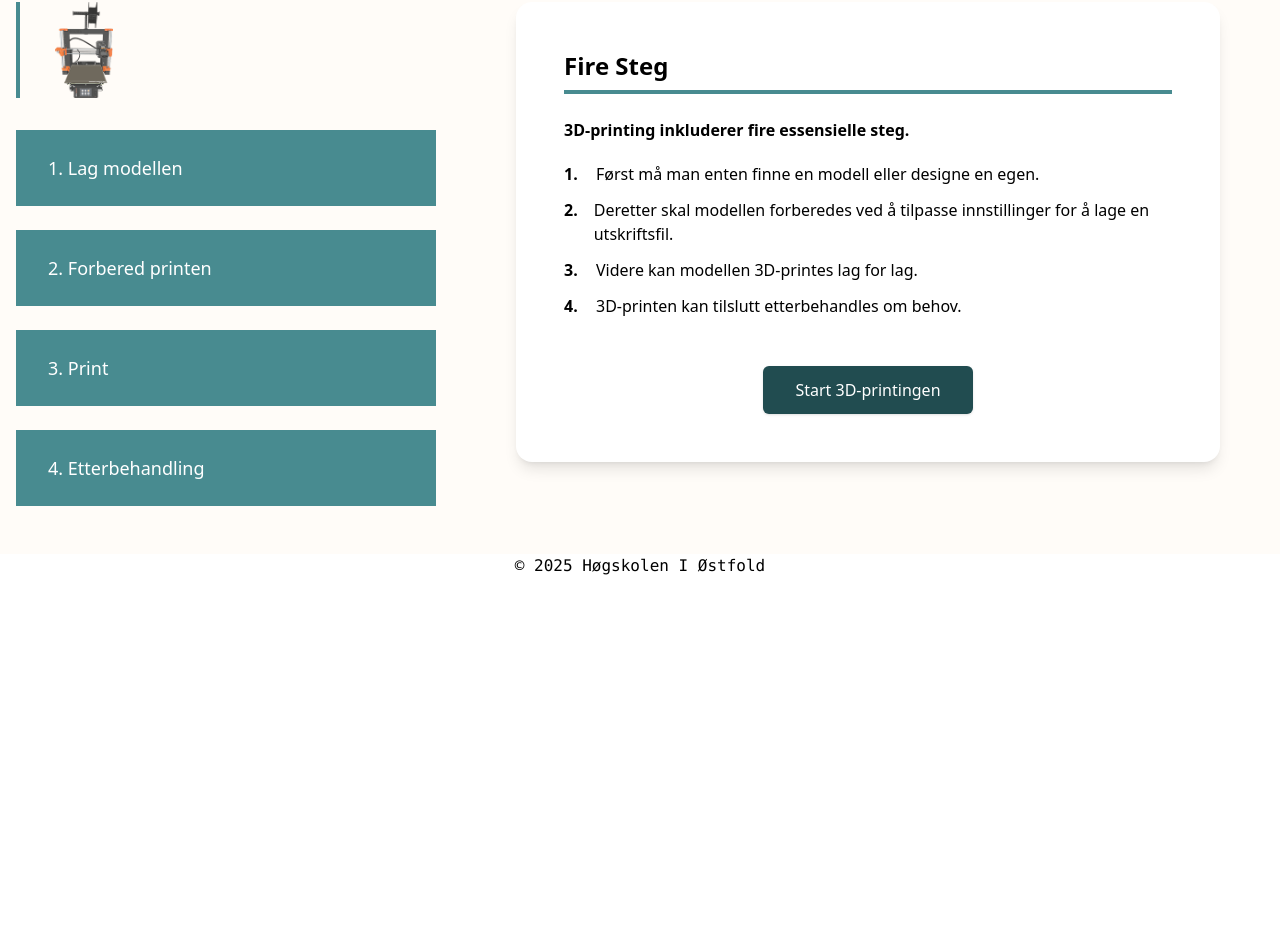
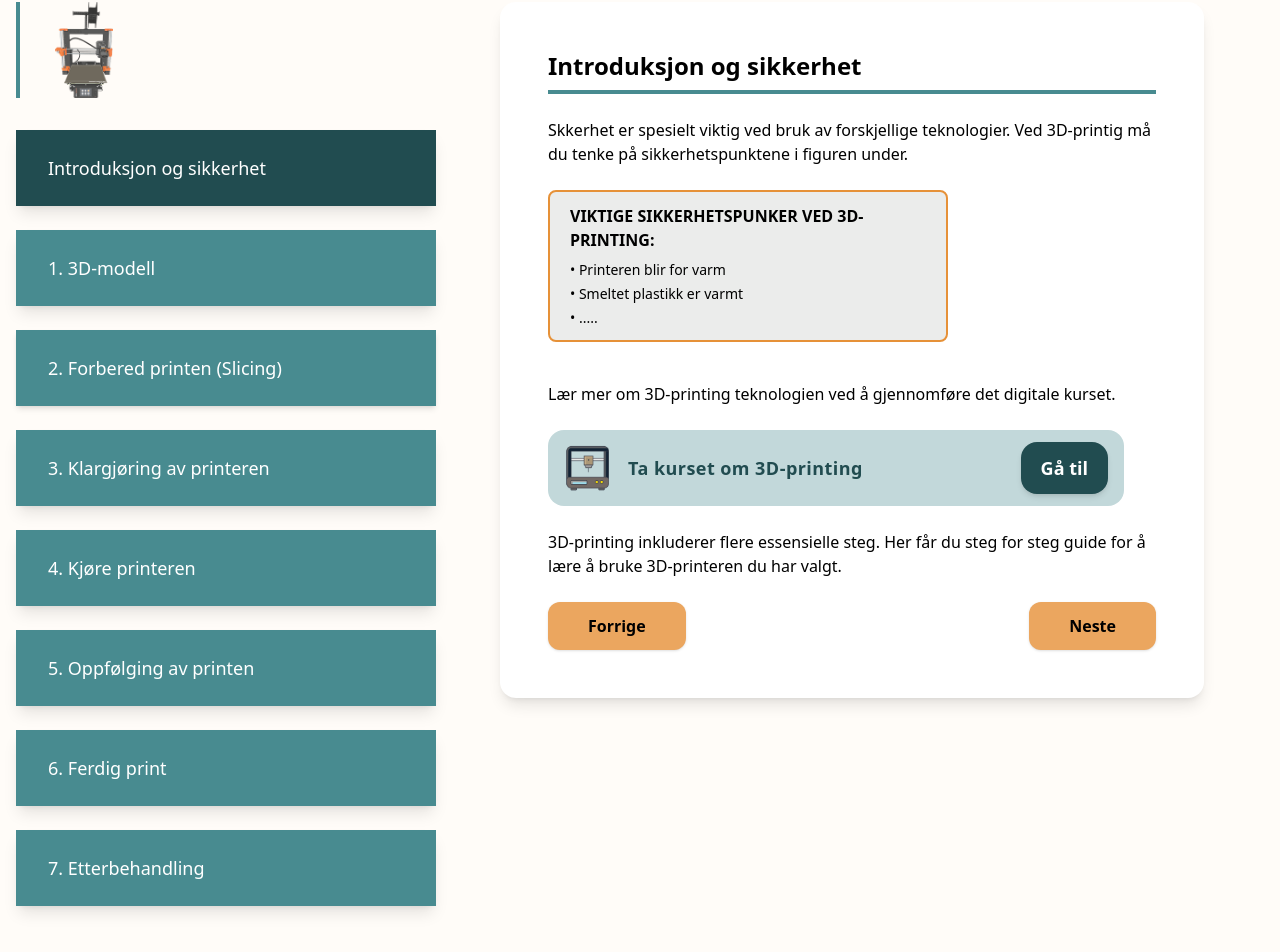
Before and after one commit to Mariannesm/Digital-fabrikasjon-plattform, a React (Vite) app in the folder client/: page /guide in a window 1280 px wide. Shown: the part 358-1310 px from the top of the page. Before the commit the page ends 936 px from the top, so only its background shows below. Built offline with nearby package versions, Linux system fonts and the light colour scheme.

Commit message:
Design endringer

```diff
--- a/client/src/pages/GuideStep2/GuideStep2.jsx
+++ b/client/src/pages/GuideStep2/GuideStep2.jsx
@@ -74,7 +74,7 @@ function GuideStep2() {
                 </div>
 
                 {/* Intro */}
-                <div className="mt-6 text-base font-semibold text-black">
+                <div className="mt-6 font-normal text-base text-black">
                   <p>For å klargjøre modellen for printing følg disse stegene:</p>
                 </div>
 
--- a/client/src/pages/Guidepage/GuidePage.jsx
+++ b/client/src/pages/Guidepage/GuidePage.jsx
@@ -2,6 +2,8 @@ import "./GuidePage.css";
 import Header from "../../components/Header";
 import MainWrapper from "../../components/MainWrapper";
 import Printer from "../../assets/ikoner/Printer.png";
+import StartButton from "../../components/StartButton";
+import PrinterIkon from "../../assets/ikoner/3Dprinter.png";
 
 function GuidePage() {
   return (
@@ -13,90 +15,114 @@ function GuidePage() {
         <div className="w-full px-4 py-12">
           <div className="grid grid-cols-1 items-start gap-16 lg:grid-cols-[420px_1fr]">
 
-            {/* Venstre kolonne */}
+
+              {/* VENSTRE*/}
               <aside className="flex flex-col items-start self-start top-6 z-10">
                 <div className="mb-8 flex items-center gap-4">
                   <span className="h-24 w-1 bg-[#488B90]" />
-                 {/* Bilde av den valgte maskinen/teknologien*/}
                   <img
                     src={Printer}
                     alt="3D-printer"
                     className="h-24 w-24 object-contain opacity-80"
                   />
                 </div>
-
-                {/* skal kunne legge til flere steg*/}
                 <nav className="w-full space-y-6">
-                <button className="w-full bg-[#488B90] hover:bg-[#214C50] px-8 py-6 text-left text-lg text-white">
-                  1. Lag modellen
+                  <button className="w-full bg-[#214C50] hover:bg-[#214C50] px-8 py-6 text-left text-lg text-white shadow-lg">
+                    Introduksjon og sikkerhet
                   </button>
 
-                <button className="w-full bg-[#488B90] hover:bg-[#214C50] px-8 py-6 text-left text-lg text-white">
-                  2. Forbered printen
+                  <button className="w-full bg-[#488B90] hover:bg-[#214C50] px-8 py-6 text-left text-lg text-white shadow-lg">
+                    1. 3D-modell
                   </button>
 
-                <button className="w-full bg-[#488B90] hover:bg-[#214C50] px-8 py-6 text-left text-lg text-white">
-                  3. Print
+                  <button className="w-full bg-[#488B90] px-8 py-6 text-left text-lg text-white shadow-md">
+                    2. Forbered printen (Slicing)
                   </button>
 
-                <button className="w-full bg-[#488B90] hover:bg-[#214C50] px-8 py-6 text-left text-lg text-white">
-                  4. Etterbehandling
+                  <button className="w-full bg-[#488B90] hover:bg-[#214C50] px-8 py-6 text-left text-lg text-white shadow-lg">
+                    3. Klargjøring av printeren
+                  </button>
+
+                  <button className="w-full bg-[#488B90] hover:bg-[#214C50] px-8 py-6 text-left text-lg text-white shadow-lg">
+                    4. Kjøre printeren
+                  </button>
+
+                  <button className="w-full bg-[#488B90] hover:bg-[#214C50] px-8 py-6 text-left text-lg text-white shadow-lg">
+                    5. Oppfølging av printen
+                  </button>
+
+                  <button className="w-full bg-[#488B90] hover:bg-[#214C50] px-8 py-6 text-left text-lg text-white shadow-lg">
+                    6. Ferdig print
+                  </button>
+
+                  <button className="w-full bg-[#488B90] hover:bg-[#214C50] px-8 py-6 text-left text-lg text-white shadow-lg">
+                    7. Etterbehandling
                   </button>
                 </nav>
               </aside>
 
-            {/* Høyre seksjon */}
+              {/* HØYRE tenker at i tilegg til tekstlig innhold og bilder, at det kan være mulig å linke til videor som f.eks fra youtube? eller legge inn video?*/}
               <div className="w-full pr-15">
-              <section className="w-full max-w-7xl mr-auto ml-4 rounded-2xl bg-white p-12 shadow-lg">
+                <section className="w-full max-w-7xl mr-auto min-h-[420px] rounded-2xl bg-white p-12 shadow-lg text-left flex flex-col">
 
-                <div className="flex flex-col gap-2 text-left">
-                  <h2 className="font-bold text-2xl">Fire Steg</h2>
+                  <div className="flex flex-col gap-2">
+                    <h2 className="text-2xl font-bold">Introduksjon og sikkerhet</h2>
                     <span className="h-1 w-full bg-[#488B90]" />
                   </div>
 
-                <div className="mt-6 text-left text-base font-semibold text-black">
-                  <p>3D-printing inkluderer fire essensielle steg.</p>
-
-                  <ol className="mt-5 space-y-3">
-                    <li className="flex items-start gap-2">
-                      <span className="w-6">1.</span>
-                      <p className="m-0 font-normal">
-                        Først må man enten finne en modell eller designe en egen.
+                  <div className="mt-6 mb-6 font-normal text-base text-black">
+                    <p>
+                      Skkerhet er spesielt viktig ved bruk av forskjellige teknologier. Ved 3D-printig må du tenke på sikkerhetspunktene i figuren under.
                     </p>
-                    </li>
-
-                    <li className="flex items-start gap-2">
-                      <span className="w-6">2.</span>
-                      <p className="m-0 font-normal">
-                        Deretter skal modellen forberedes ved å tilpasse
-                        innstillinger for å lage en utskriftsfil.
-                      </p>
-                    </li>
-
-                    <li className="flex items-start gap-2">
-                      <span className="w-6">3.</span>
-                      <p className="m-0 font-normal">
-                        Videre kan modellen 3D-printes lag for lag.
-                      </p>
-                    </li>
-
-                    <li className="flex items-start gap-2">
-                      <span className="w-6">4.</span>
-                      <p className="m-0 font-normal">
-                        3D-printen kan tilslutt etterbehandles om behov.
-                      </p>
-                    </li>
-                  </ol>
                   </div>
 
-                <div className="mt-12 flex justify-center">
-                  <button className="rounded-md bg-[#214C50] px-8 py-3 text-white shadow hover:bg-[#122B2D]">
-                    Start 3D-printingen
+                  <div className="rounded-lg border-2 border-[#E69138] bg-[#EBECEB] p-3 text-xs lg:w-[400px] lg:shrink-0">
+                    <p className="text-base font-semibold ml-2">VIKTIGE SIKKERHETSPUNKER VED 3D-PRINTING:</p>
+                    <ul className="mt-2 ml-2 space-y-1 text-sm">
+                      <li>• Printeren blir for varm</li>
+                      <li>• Smeltet plastikk er varmt</li>
+                      <li>• .....</li>
+                    </ul>
+                  </div>
+
+                  <div className=" font-normal mt-10">
+                    <p>Lær mer om 3D-printing teknologien ved å gjennomføre det digitale kurset.</p>
+                  </div>
+
+                  {/*OBS OBS Muligheter til å linke til relevante kurs i  modulen*/}
+
+                  <div className="flex items-center justify-between rounded-2xl bg-[#C2D8DA] px-4 py-3 max-w-xl mt-6 mb-6">
+                    <div className="flex items-center gap-4">
+                      <div className="flex h-12 w-12 items-center justify-center">
+                        <img src={PrinterIkon} alt="3D printer ikon" />
+                      </div>
+                      <h3 className="text-lg font-semibold tracking-wide text-[#214C50]">
+                        Ta kurset om 3D-printing
+                      </h3>
+                    </div>
+                    <StartButton>Gå til</StartButton>
+                  </div>
+
+                  <div className=" font-normal text-base mb-6">
+                    <p>3D-printing inkluderer flere essensielle steg. Her får du steg for steg guide for å lære å bruke 3D-printeren du har valgt. </p>
+                  </div>
+
+
+
+                  {/* Sticky knappær i bunn */}
+                  <div className="mt-auto flex items-end justify-between">
+                    <button className="rounded-xl bg-[#EBA65F] px-10 py-3 font-semibold text-black shadow hover:bg-[#C28B53] transition">
+                      Forrige
+                    </button>
+
+                    <button className="rounded-xl bg-[#EBA65F] px-10 py-3 font-semibold text-black shadow hover:bg-[#C28B53] transition">
+                      Neste
                     </button>
                   </div>
 
                 </section>
               </div>
+
           </div>
         </div>
       </section>
--- a/client/src/pages/Quiz/Quiz.jsx
+++ b/client/src/pages/Quiz/Quiz.jsx
@@ -44,7 +44,8 @@ function Quiz() {
                 </div>
 
                 <p className=" text-lg font-medium text-black mt-12 ml-10">
-                  Det vil være et riktig alternativ på hvert spørsmål</p>
+                  Nå skal du gjennomføre en quiz med 10 spørsmål om bærekraftig bruk. Du må få 10/10 riktig for å beså kuset.
+                  Det vil være et riktig alternativ på hvert spørsmål, og det er ikke mulig å gå ut av quizzen underveis.</p>
 
                 {/* QUIZ SE PÅ FIGMA -  SKAL LEGGES INN SVAR FEIL OSV*/}
                 <div className="mt-12 ml-10">
--- a/client/src/pages/Technology/TechnologyPage.jsx
+++ b/client/src/pages/Technology/TechnologyPage.jsx
@@ -9,8 +9,8 @@ import ElektronikkIkon from "../../assets/ikoner/Elektronikk.png";
 import LaserkutterIkon from "../../assets/ikoner/Laserkutter.png";
 import Chatbot from "../../components/ChatBot";
 import Vinylkutter from "../../assets/ikoner/VinylKutter.png";
-import TskjortePrinting from "../../assets/ikoner/TskjortePrinting.png";
 import AirBrushing from "../../assets/ikoner/AirBrushing.png";
+import StorPrinter from "../../assets/Bilder/StorPrinter.png"
 
 function TechnologyPage() {
     let navigate = useNavigate()
@@ -91,7 +91,7 @@ function TechnologyPage() {
 
            <CardButton>
             <img
-              src={AirBrushing}
+              src={StorPrinter}
               alt="Podcast ikon"
               className="w-24 h-24 mx-auto mb-5 mt-5"
             />
```
Also changed, not shown: client/src/pages/DigitalCourses/DigitalCourses.jsx (+4 -3 lines), client/src/pages/GuideStep1/GuideStep1.jsx (+1 -22 lines), client/src/assets/Bilder/StorPrinter.png (added). Lines whose indentation alone changed are shown as unchanged.
